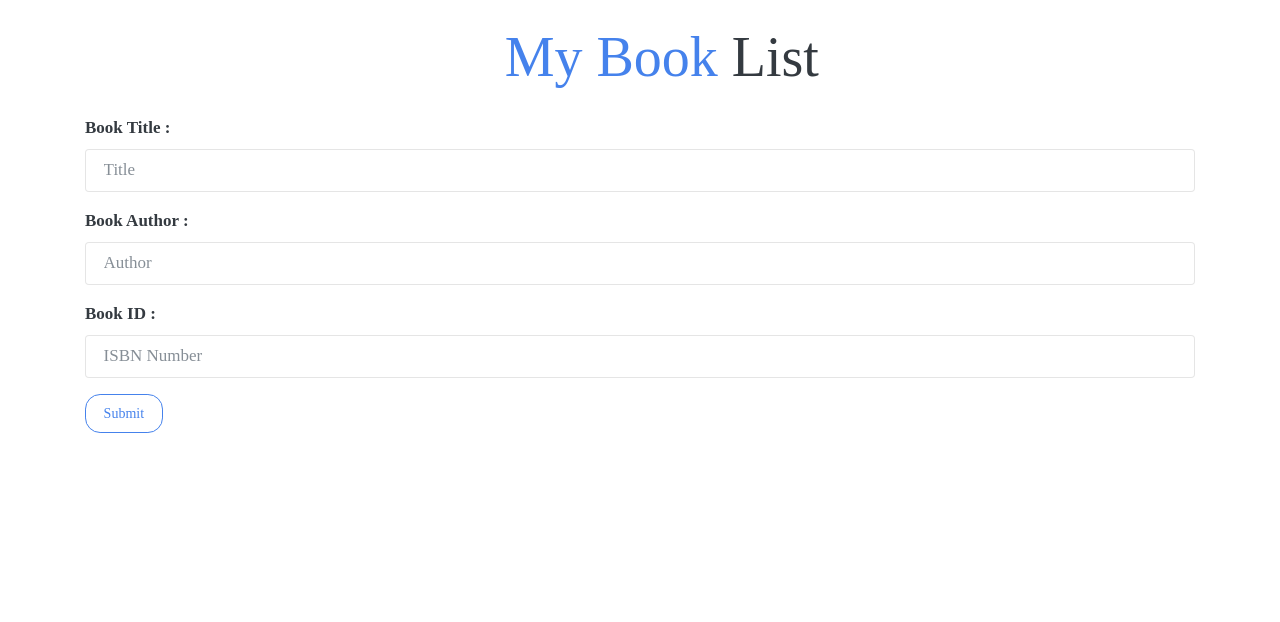
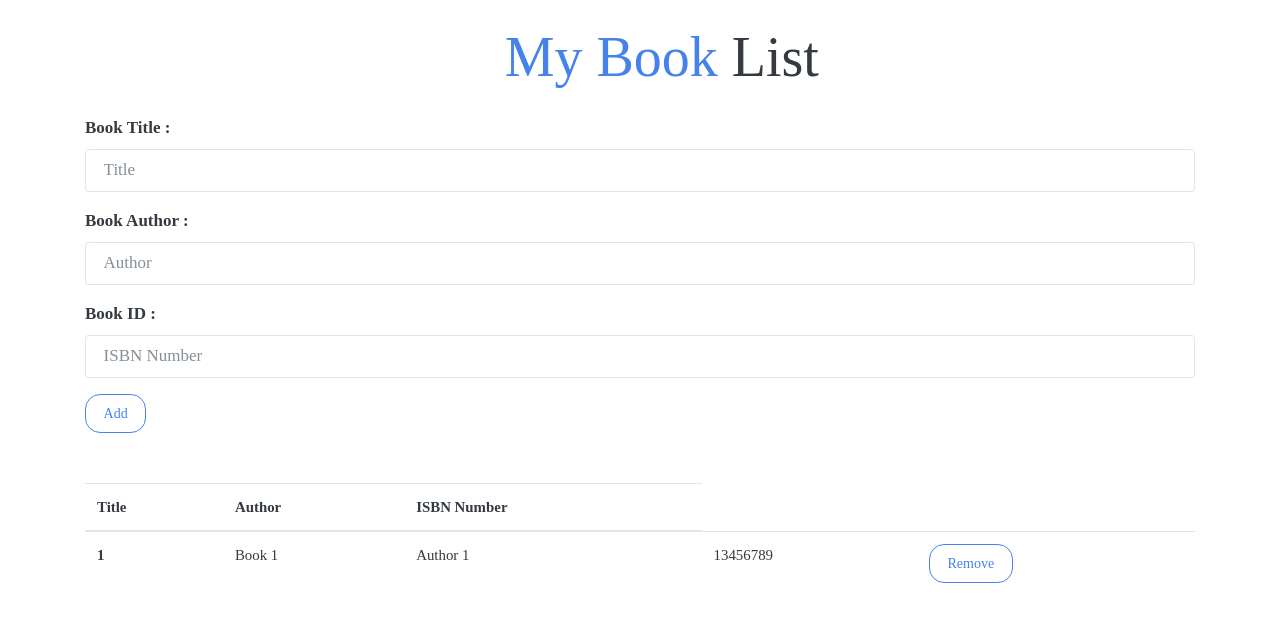
Before and after one commit to deepayankundu6/MyBook, an Angular app: page / in a window 1280 px wide. Shown: the top 622 px of the page. Built offline with nearby package versions, Linux system fonts and the light colour scheme; a web font is replaced by a local one.

Commit message:
Added Table

```diff
--- a/src/app/app.component.html
+++ b/src/app/app.component.html
@@ -18,7 +18,28 @@
             <input type="text" class="form-control" id="isbn" placeholder="ISBN Number">
 
         </div>
+        <button type="submit" class="btn btn-outline-primary">Add</button>
+    </form>
+</div><br>
+<div class="container mt-4">
+    <table class="table table-hover">
+        <thead>
+            <tr>
+                <th scope="col">Title</th>
+                <th scope="col">Author</th>
+                <th scope="col">ISBN Number</th>
+            </tr>
+        </thead>
+        <tbody>
+            <tr>
+                <th scope="row">1</th>
+                <td>Book 1</td>
+                <td>Author 1</td>
+                <td>13456789</td>
+                <td><button type="submit" class="btn btn-outline-primary">Remove</button></td>
+            </tr>
 
-        <button type="submit" class="btn btn-outline-primary">Submit</button>
-    </form>
+        </tbody>
+    </table>
+
 </div>
```
